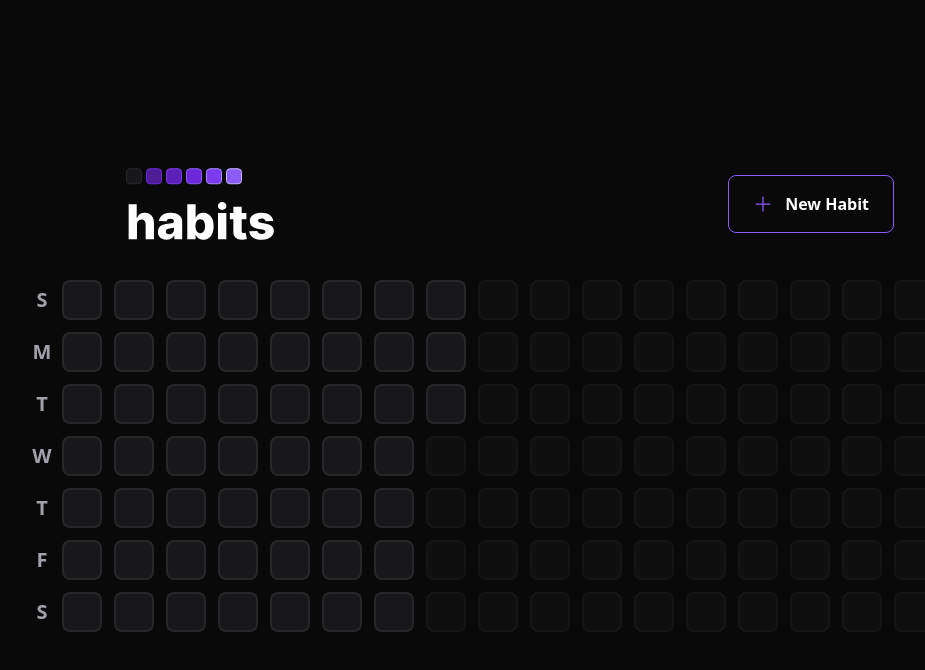
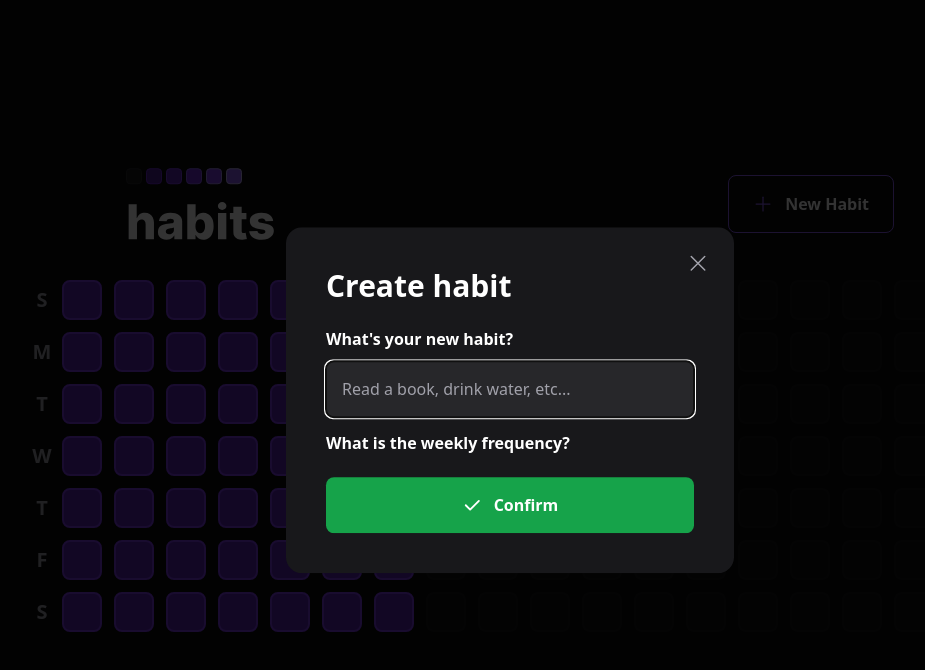
Before and after one commit to AlexandreDresch/habits-web, a React (Vite) app: page / in a window 1280 px wide. Both pictures are taken after a click on the button "New Habit". Shown: the top 670 px of the page, without its empty margins (130-1055 px from the left). Built offline with nearby package versions, Linux system fonts and the light colour scheme.

Commit message:
feat: Habits progress bar & form updated

```diff
--- a/package.json
+++ b/package.json
@@ -9,6 +9,10 @@
     "preview": "vite preview"
   },
   "dependencies": {
+    "@radix-ui/react-dialog": "^1.0.2",
+    "@radix-ui/react-popover": "^1.0.4",
+    "@radix-ui/react-progress": "^1.0.1",
+    "clsx": "^1.2.1",
     "dayjs": "^1.11.7",
     "phosphor-react": "^1.4.1",
     "react": "^18.2.0",
--- a/src/components/Habit/Habit.tsx
+++ b/src/components/Habit/Habit.tsx
@@ -1,9 +1,44 @@
+import * as Popover from "@radix-ui/react-popover";
+import clsx from "clsx";
+
+import { ProgressBar } from "../ProgressBar/ProgressBar";
+
 interface HabitProps {
   completed: number;
+  amount: number;
 }
 
-export function Habit() {
+export function Habit({ completed, amount }: HabitProps) {
+  const completedPercentage = Math.round((completed / amount) * 100);
+
   return (
-    <div className="bg-zinc-900 w-10 h-10 border-2 border-zinc-800 text-white rounded-lg text-center flex items-center justify-center"></div>
+    <Popover.Root>
+      <Popover.Trigger
+        className={clsx(
+          "w-10 h-10 border-2 text-white rounded-lg text-center flex items-center justify-center",
+          {
+            "bg-zinc-900 border-zinc-800": completedPercentage === 0,
+            "bg-violet-900 border-violet-700": completedPercentage > 0 && completedPercentage < 20,
+            "bg-violet-800 border-violet-600": completedPercentage >= 20 && completedPercentage < 40,
+            "bg-violet-700 border-violet-500": completedPercentage >= 40 && completedPercentage < 60,
+            "bg-violet-600 border-violet-500": completedPercentage >= 60 && completedPercentage < 80,
+            "bg-violet-500 border-violet-400": completedPercentage >= 80,
+          }
+        )}
+      />
+
+      <Popover.Portal>
+        <Popover.Content className="min-w-[320px] p-6 rounded-2xl bg-zinc-900 flex flex-col">
+          <span className="font-semibold text-zinc-400">Monday</span>
+          <span className="mt-1 font-extrabold leading-tight text-3xl">
+            01/17
+          </span>
+
+          <ProgressBar progress={completedPercentage} />
+
+          <Popover.Arrow height={8} width={16} className="fill-zinc-900" />
+        </Popover.Content>
+      </Popover.Portal>
+    </Popover.Root>
   );
 }
--- a/src/components/Header/Header.tsx
+++ b/src/components/Header/Header.tsx
@@ -1,19 +1,40 @@
-import { Plus } from "phosphor-react";
+import { useState } from "react";
+import { Plus, X } from "phosphor-react";
+import * as Dialog from "@radix-ui/react-dialog";
 
 import logoImage from "../../assets/logo.svg";
+import { NewHabitForm } from "../NewHabitForm/NewHabitForm";
 
 export function Header() {
   return (
     <div className="w-full max-w-3xl mx-auto flex items-center justify-between mb-10">
       <img src={logoImage} alt="Habits" />
 
-          <button
+      <Dialog.Root>
+        <Dialog.Trigger
           type="button"
           className="border border-violet-500 font-semibold rounded-lg px-6 py-4 flex items-center gap-3 hover:border-violet-300"
         >
           <Plus size={20} className="text-violet-500" />
           New Habit
-          </button>
+        </Dialog.Trigger>
+
+        <Dialog.Portal>
+          <Dialog.Overlay className="w-screen h-screen bg-black/80 fixed inset-0"/>
+
+          <Dialog.Content className="absolute p-10 bg-zinc-900 rounded-2xl w-full max-w-md top-1/2 left-1/2 -translate-x-1/2 -translate-y-1/2">
+            <Dialog.Close className="absolute right-6 top-6 text-zinc-400 hover:text-zinc-300">
+              <X size={24} aria-label="Close"/>
+            </Dialog.Close>
+
+            <Dialog.Title className="text-3xl leading-tight text-white font-bold">
+              Create habit
+            </Dialog.Title>
+
+            <NewHabitForm />
+          </Dialog.Content>
+        </Dialog.Portal>
+      </Dialog.Root>
     </div>
-    )
+  );
 }
--- /dev/null
+++ b/src/components/NewHabitForm/NewHabitForm.tsx
@@ -0,0 +1,28 @@
+import { Check } from "phosphor-react";
+
+export function NewHabitForm() {
+  return (
+    <form className="w-full flex flex-col mt-6">
+      <label htmlFor="title" className="font-semibold leading-tight">
+        What's your new habit?
+      </label>
+
+      <input
+        type="text"
+        id="title"
+        placeholder="Read a book, drink water, etc..."
+        className="p-4 rounded-lg mt-3 bg-zinc-800 text-white placeholder:text-zinc-400"
+        autoFocus
+      />
+
+      <label htmlFor="" className="font-semibold leading-tight mt-4">
+        What is the weekly frequency?
+      </label>
+
+      <button type="submit" className="mt-6 rounded-lg p-4 flex items-center justify-center gap-3 font-semibold bg-green-600 hover:bg-green-500">
+        <Check size={20} weight="bold" />
+        Confirm
+      </button>
+    </form>
+  );
+}
--- /dev/null
+++ b/src/components/ProgressBar/ProgressBar.tsx
@@ -0,0 +1,19 @@
+import * as Progress from "@radix-ui/react-progress";
+
+interface ProgressBarProps {
+  progress: number;
+}
+
+export function ProgressBar({ progress }: ProgressBarProps) {
+  return (
+    <Progress.Root
+      className="h-3 rounded-xl bg-zinc-700 w-full mt-4"
+      value={progress}
+    >
+      <Progress.Indicator
+        className="h-3 rounded-lg bg-violet-600"
+        style={{ width: `${progress}%` }}
+      />
+    </Progress.Root>
+  );
+}
--- a/src/components/SummaryTable/SummaryTable.tsx
+++ b/src/components/SummaryTable/SummaryTable.tsx
@@ -20,7 +20,13 @@
 
       <div className="grid grid-rows-7 grid-flow-col gap-3">
         {summaryDates.map((day) => {
-          return <Habit key={day.toString()} />;
+          return (
+          <Habit
+            key={day.toString()}
+            completed={2}
+            amount={10}
+          />
+          )
         })}
 
         {amountOfDaysToFill > 0 &&
```
Also changed, not shown: 1 other file (tests, documents, lock files or other folders). Lines whose indentation alone changed are shown as unchanged.
